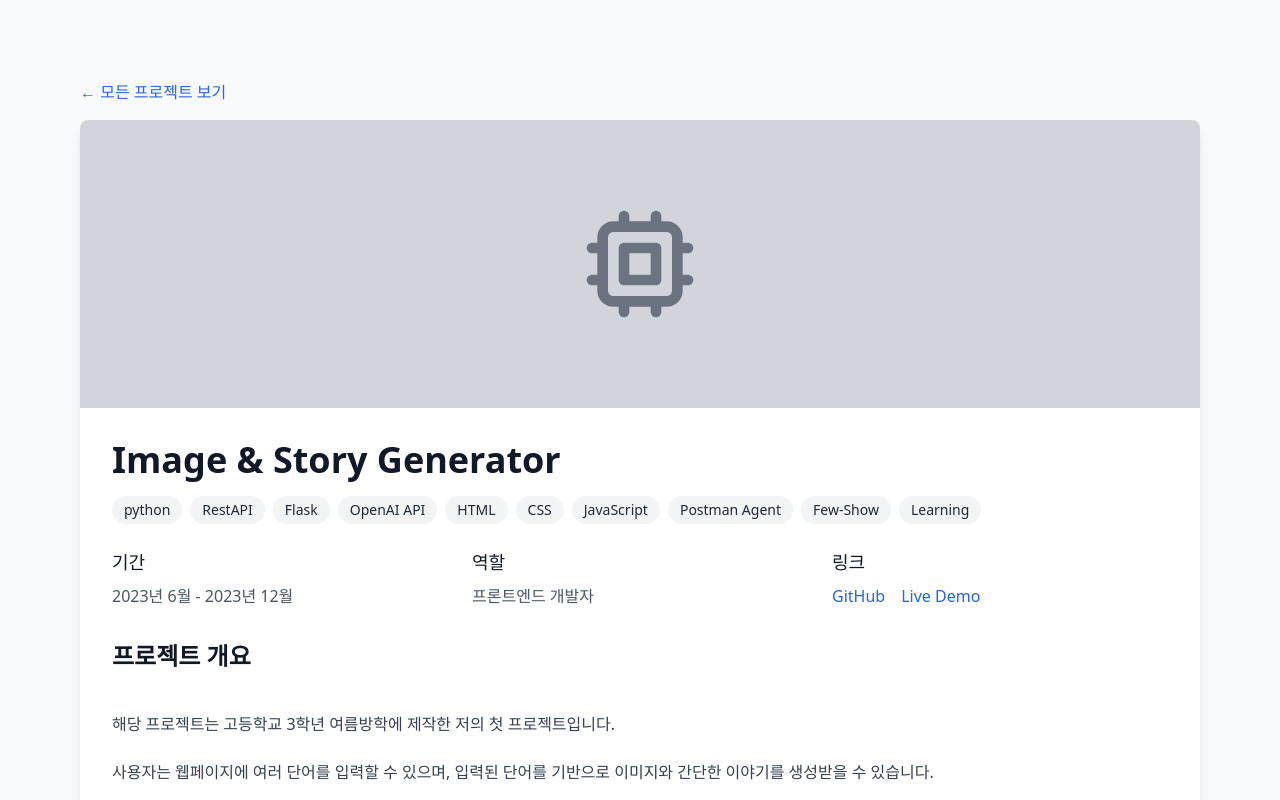
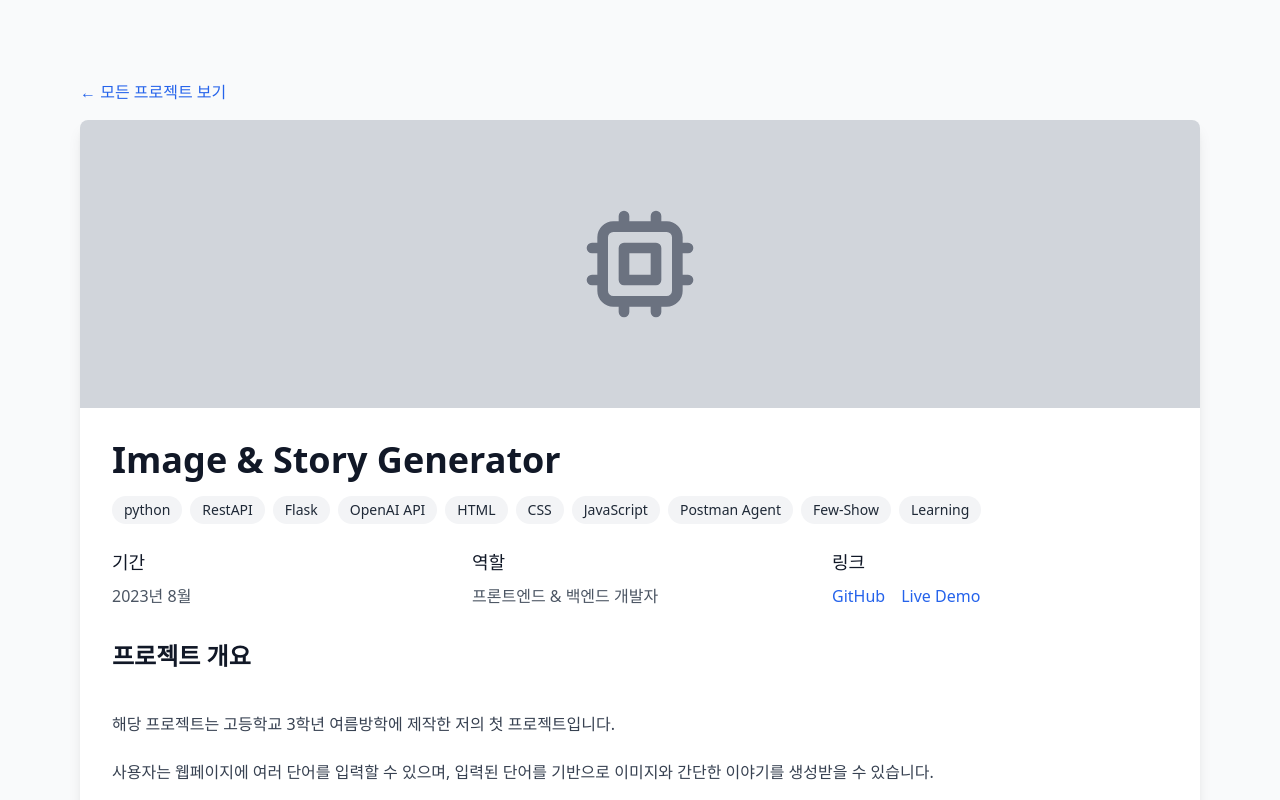
Before and after one commit to hangmin3320/Resume, a Next.js app: page /projects/1 in a window 1280 px wide. Shown: the top 800 px of the page. Built offline with nearby package versions, Linux system fonts and the light colour scheme.

Commit message:
[chore] Projects - Image & Story Generator: data, role, github 추가

```diff
--- a/src/app/projects/[id]/page.tsx
+++ b/src/app/projects/[id]/page.tsx
@@ -20,9 +20,9 @@ const projects = [
       "Few-Shot Learning 기법을 사용해 언어모델 Fine-Tuning",
       "Postman Agent 활용으로 교내 네트워크를 통해 접속할 수 있도록 서비스 배포"
     ],
-    date: "2023년 6월 - 2023년 12월",
-    role: "프론트엔드 개발자",
-    github: "https://github.com/username/project1",
+    date: "2023년 8월",
+    role: "프론트엔드 & 백엔드 개발자",
+    github: "https://github.com/hangmin3320/FirstProject",
     liveDemo: "https://project1-demo.com"
   },
   {
```
